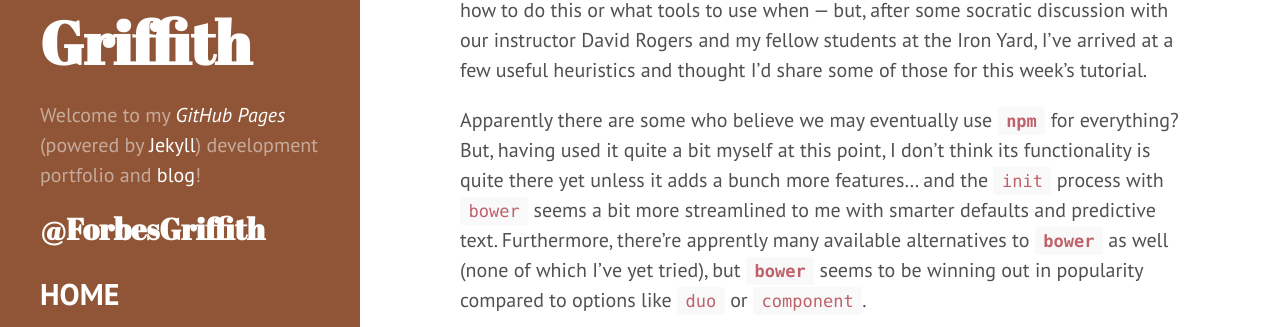
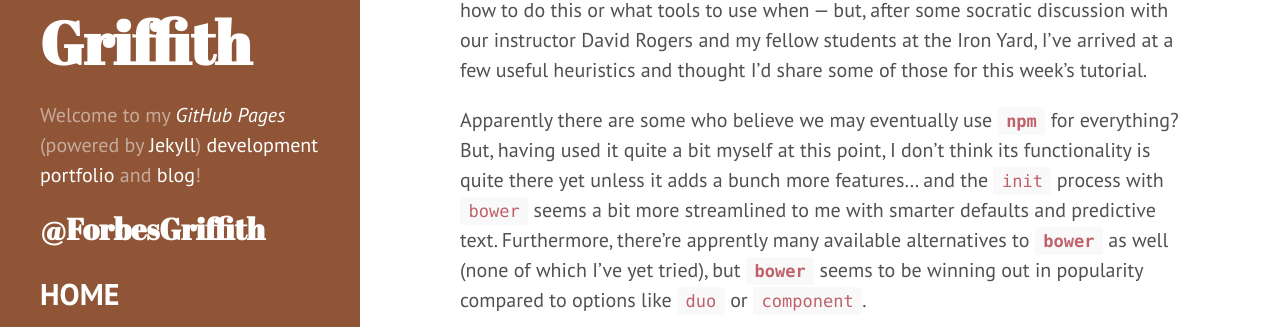
Before and after one commit to BFGriffith/BFGriffith.github.io, a Jekyll site: the page built from index.html, in a window 1280 px wide. Shown: the part 400-727 px from the top of the page. Built offline with Jekyll 4.4.1, drawn with Linux system fonts in a browser that asks for light colours; Markdown is read by kramdown in place of the engine named in the settings; the list of posts is cut into pages by our own code; part of the change alters nothing that is shown.

```diff
--- a/_config.yml
+++ b/_config.yml
@@ -9,7 +9,7 @@ permalink:        pretty
 # Setup
 title:            Ben Forbes Griffith
 tagline:          'GitHub demesne'
-description:      '<p>Welcome to my <a href="https://pages.github.com/" target="_blank"><i>GitHub Pages</i></a> (powered by <a href="http://jekyllrb.com" target="_blank">Jekyll</a>) development portfolio and <a href="https://bfgriffith.github.io/">blog</a>!</p><p><a href="https://twitter.com/ForbesGriffith" target="_self"><h2>@ForbesGriffith</h2></a></p>'
+description:      '<p>Welcome to my <a href="https://pages.github.com/" target="_blank"><i>GitHub Pages</i></a> (powered by <a href="http://jekyllrb.com" target="_blank">Jekyll</a>) <a href="https://bfgriffith.github.io/about/">development portfolio</a> and <a href="https://bfgriffith.github.io/">blog</a>!</p><p><a href="https://twitter.com/ForbesGriffith" target="_self"><h2>@ForbesGriffith</h2></a></p>'
 url:              https://bfgriffith.github.io/
 baseurl:          /
 
```
